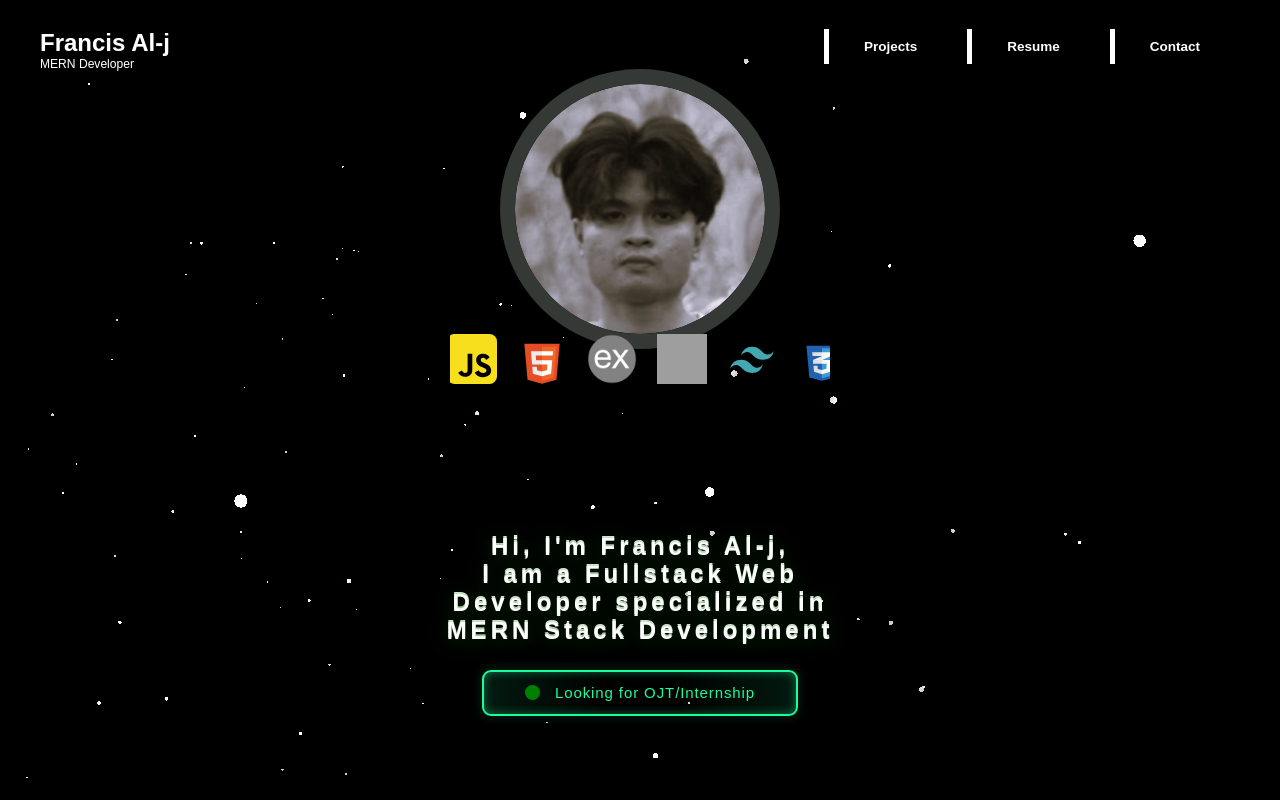
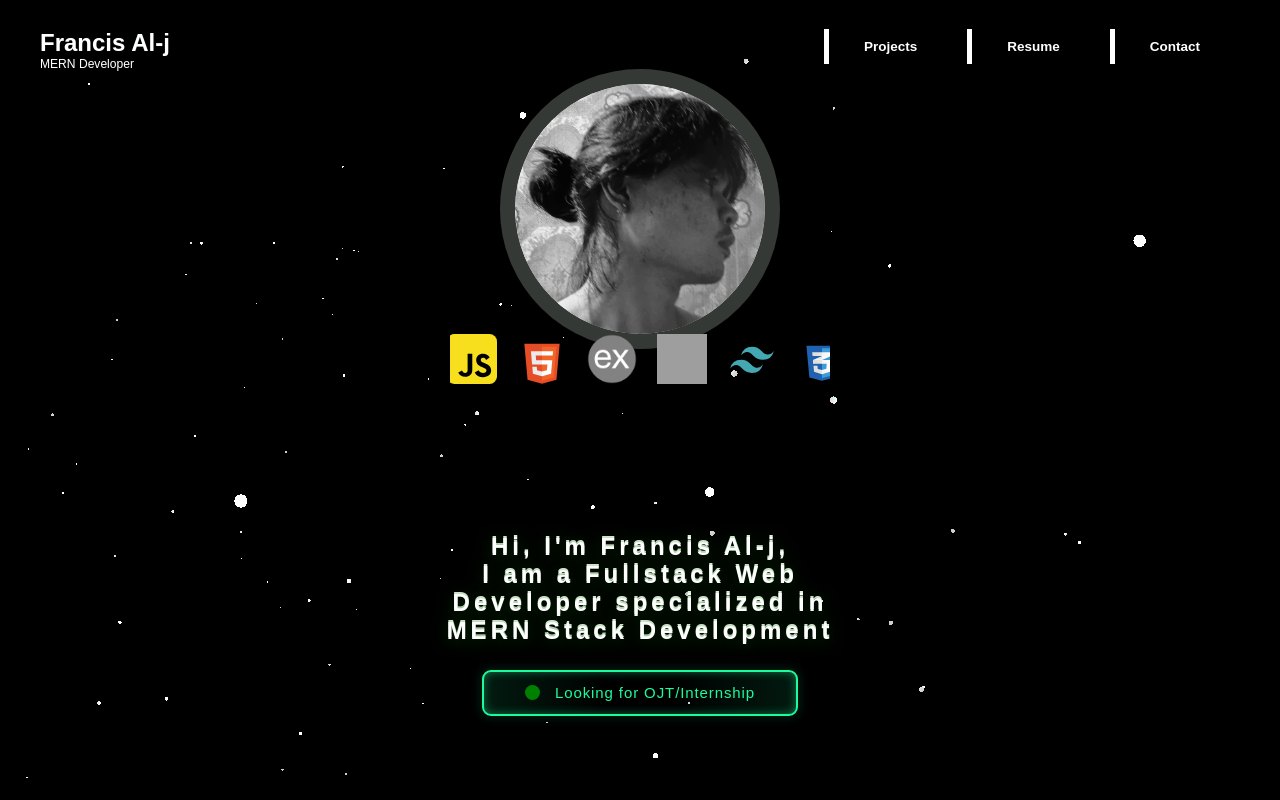
Before and after one commit to FrancisAl-j/FrancisAlj, a React (Vite) app in the folder client/: page / in a window 1280 px wide. Shown: the top 800 px of the page. Built offline with nearby package versions, Linux system fonts and the light colour scheme; grey boxes are pictures that could not be loaded.

Commit message:
Updated the images

```diff
--- a/client/src/Contents/Home/Home.jsx
+++ b/client/src/Contents/Home/Home.jsx
@@ -1,7 +1,7 @@
 import React, { useState } from "react";
 import "./home.css";
 import { stack_data } from "../../assets/Data";
-import Me from "../../assets/images/profile1.jpg";
+import Me from "../../assets/images/side.jpg";
 
 const Home = () => {
   const [stacks] = useState(stack_data);
--- a/client/src/Contents/Home/home.css
+++ b/client/src/Contents/Home/home.css
@@ -46,6 +46,8 @@
   object-fit: cover;
   aspect-ratio: 1/1;
   width: 250px;
+  -webkit-filter: grayscale(100%); /* Safari 6.0 - 9.0 */
+  filter: grayscale(100%);
 }
 .slider {
   width: 380px;
--- a/client/src/assets/Data.jsx
+++ b/client/src/assets/Data.jsx
@@ -11,7 +11,7 @@ import Github from "./github.svg";
 // ! Project Images
 import About from "./images/about.jpg";
 import Port from "./images/port.jpg";
-import Port2 from "./images/port2.jpg";
+import Port2 from "./images/portfolio3.jpg";
 import Sample from "./images/sample.jpg";
 import Dental from "./images/dental.jpg";
 
```
Also changed, not shown: client/src/assets/images/portfolio3.jpg (added), client/src/assets/images/side.jpg (added).
